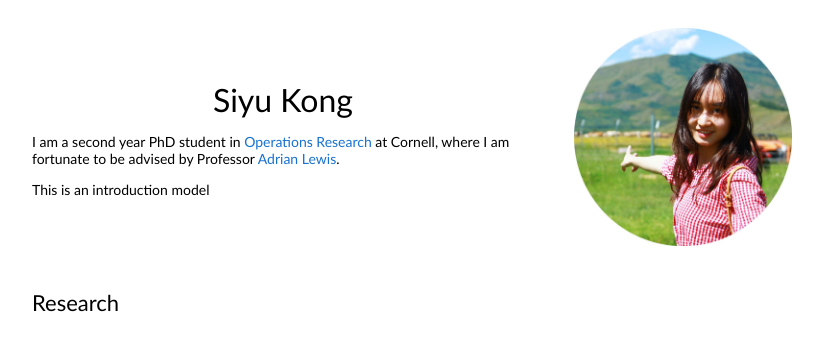
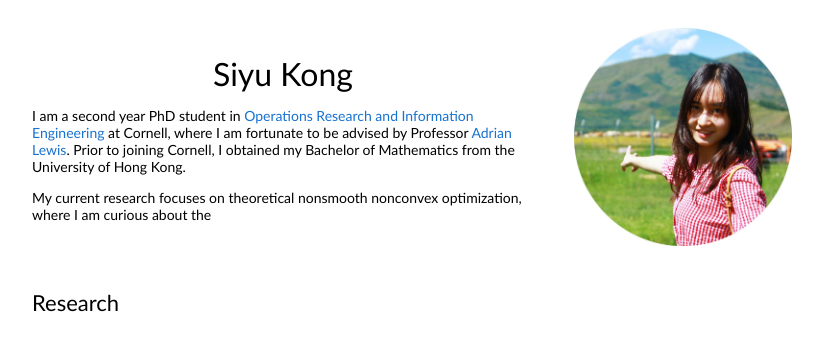
Before and after one commit to ksyautumn/ksyautumn.github.io, a Jekyll site: the page index.html, which Jekyll copies as it is, in a window 1280 px wide. Shown: the top 351 px of the page, without its empty margins (228-1051 px from the left). Built offline with Jekyll 4.4.1, drawn with Linux system fonts in a browser that asks for light colours.

Commit message:
Update index.html

```diff
--- a/index.html
+++ b/index.html
@@ -20,9 +20,9 @@
               <p style="text-align:center">
                 <name>Siyu Kong</name>
               </p>
-              <p>I am a second year PhD student in <a href="https://www.orie.cornell.edu/orie">Operations Research</a> at Cornell, where I am fortunate to be advised by Professor <a href="https://people.orie.cornell.edu/aslewis/">Adrian Lewis</a>.
+              <p>I am a second year PhD student in <a href="https://www.orie.cornell.edu/orie">Operations Research and Information Engineering</a> at Cornell, where I am fortunate to be advised by Professor <a href="https://people.orie.cornell.edu/aslewis/">Adrian Lewis</a>. Prior to joining Cornell, I obtained my Bachelor of Mathematics from the University of Hong Kong.
               </p>
-              <p> This is an introduction model
+              <p> My current research focuses on theoretical nonsmooth nonconvex optimization, where I am curious about the
               </p>
             </td>
             <td style="padding:2.5%;width:30%;max-width:30%">
```
